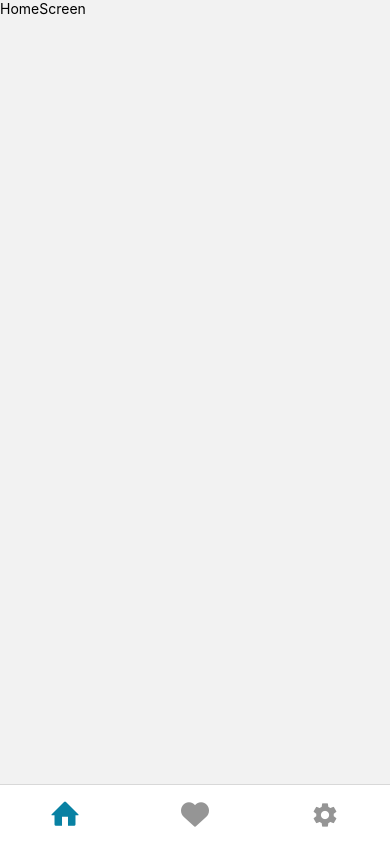
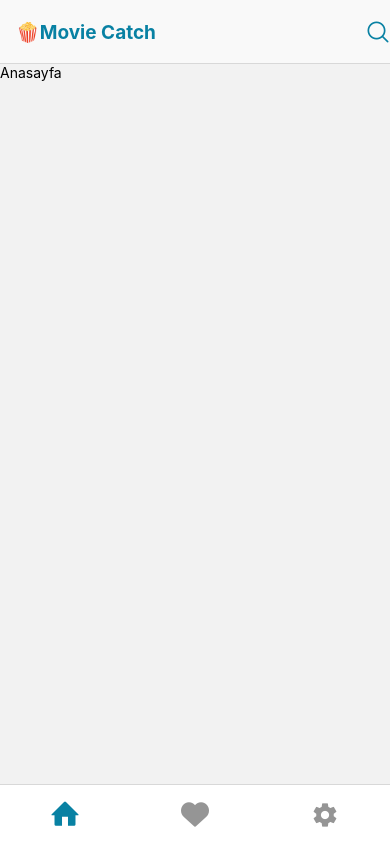
Before and after one commit to yusufcanstr/MovieCatchApp_RN, a React Native app: screen /Home in a window 390 px wide. Built offline with nearby package versions, Linux system fonts and the light colour scheme.

Commit message:
home page screen banner designed

```diff
--- a/App.tsx
+++ b/App.tsx
@@ -1,6 +1,8 @@
 import { StyleSheet } from 'react-native';
 import RootNavigator from './src/navigators/RootNavigator';
 import { NavigationContainer } from '@react-navigation/native';
+import { LogBox } from 'react-native';
+LogBox.ignoreAllLogs();
 
 export default function App() {
   return (
--- /dev/null
+++ b/src/navigators/HomeNavigator.tsx
@@ -0,0 +1,57 @@
+import {
+  StyleSheet,
+  Image,
+  Text,
+  View,
+  TouchableOpacity,
+  Dimensions,
+} from "react-native";
+import React from "react";
+import { createNativeStackNavigator } from "@react-navigation/native-stack";
+import HomeScreen from "../screens/HomeScreen";
+import { Ionicons, AntDesign } from "@expo/vector-icons";
+import {
+  useNavigation,
+  getFocusedRouteNameFromRoute,
+} from "@react-navigation/native";
+
+const Stack = createNativeStackNavigator();
+const { width, height } = Dimensions.get("window");
+
+function MyStack() {
+  return (
+    //HomeScreen
+    <Stack.Navigator>
+      <Stack.Screen
+        name="Home"
+        component={HomeScreen}
+        options={{
+          headerStyle: { backgroundColor: "#f9f9f9" },
+          headerTitle: () => (
+            <Text
+              style={{ fontSize: 19, fontWeight: "bold", color: "#0881A3" }}
+            >
+              🍿Movie Catch
+            </Text>
+          ),
+          headerRight: () => (
+            //HomeScreen go to SearchScreen
+            <TouchableOpacity>
+              <AntDesign name="search1" size={24} color="#0881A3" />
+            </TouchableOpacity>
+          ),
+        }}
+      />
+    </Stack.Navigator>
+
+    //MovieDetails Screen
+
+    //Search Screen
+  );
+}
+
+export default function HomeNavigator() {
+  return <MyStack />;
+}
+
+const styles = StyleSheet.create({});
--- a/src/navigators/RootNavigator.tsx
+++ b/src/navigators/RootNavigator.tsx
@@ -1,7 +1,7 @@
 import { StyleSheet, Text, View } from "react-native";
 import React from "react";
 import { createBottomTabNavigator } from "@react-navigation/bottom-tabs";
-import HomeScreen from "../screens/HomeScreen";
+import HomeNavigator from "../navigators/HomeNavigator";
 import FavoriteScreen from "../screens/FavoriteScreen";
 import SettingsScreen from "../screens/SettingsScreen";
 import {
@@ -29,7 +29,7 @@ export default function RootNavigator() {
     >
       <Tab.Screen
         name="Home"
-        component={HomeScreen}
+        component={HomeNavigator}
         options={{
           tabBarIcon: ({ color }) => (
             <Entypo name="home" size={30} color={color} />
--- a/src/screens/HomeScreen/index.tsx
+++ b/src/screens/HomeScreen/index.tsx
@@ -4,7 +4,7 @@ import React from 'react'
 export default function index() {
   return (
     <View>
-      <Text>HomeScreen</Text>
+      <Text>Anasayfa</Text>
     </View>
   )
 }
```
